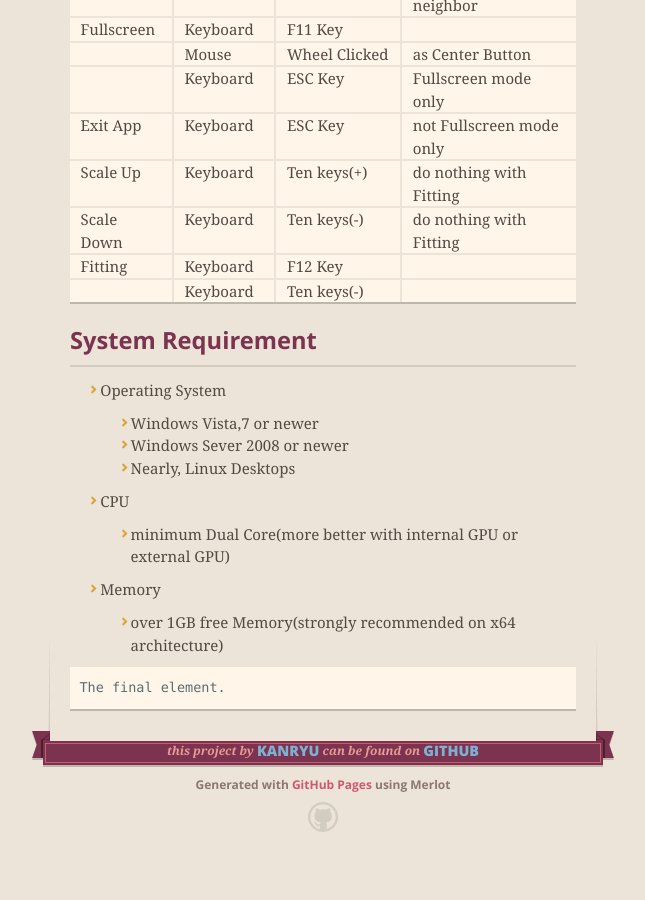
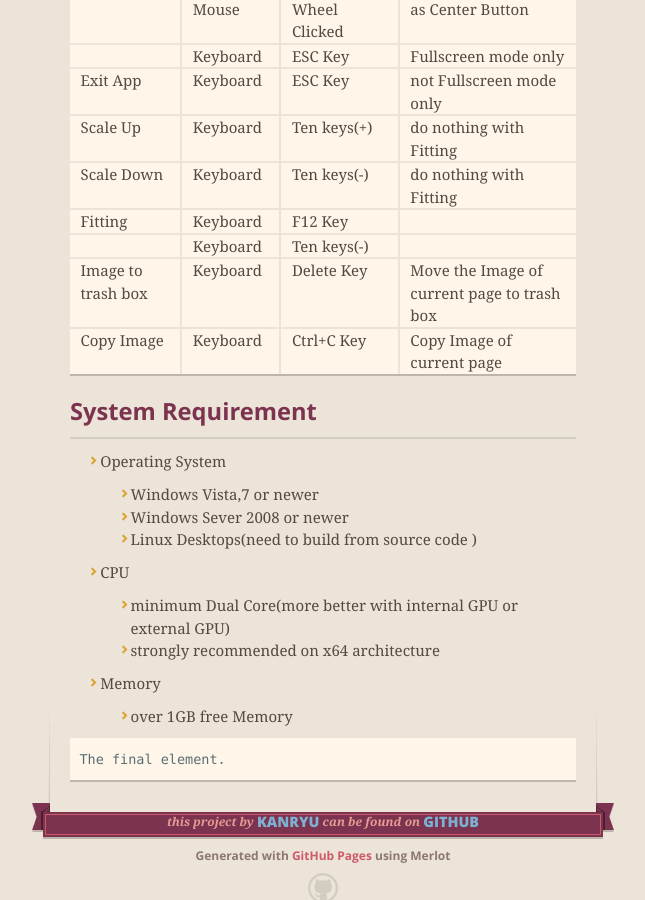
Before and after one commit to kanryu/quickviewer, a Jekyll site: the page built from docs/index.md, in a window 1280 px wide and 900 px high, scrolled down 3386 px. Shown: the whole window, without its empty margins (317-962 px from the left). Built offline with Jekyll 4.4.1, drawn with Linux system fonts in a browser that asks for light colours; nearby versions of some CDN libraries; our own code applies the rules of GitHub Pages for plain Markdown files; before the commit the page ends 4258 px from its top, so only the background shows below that.

Commit message:
Update index.md

````diff
--- a/docs/index.md
+++ b/docs/index.md
@@ -99,17 +99,23 @@ You can do screen operations with the main menu, tool bar, mouse button, wheel,
 | Scale Down  | Keyboard | Ten keys(-) | do nothing with Fitting |
 | Fitting     | Keyboard | F12 Key |  |
 |             | Keyboard | Ten keys(-) | |
+| Image to trash box   | Keyboard | Delete Key | Move the Image of current page to trash box |
+| Copy Image   | Keyboard | Ctrl+C Key | Copy Image of current page |
+
+
+
 
 ## System Requirement
 
 - Operating System
     - Windows Vista,7 or newer
     - Windows Sever 2008 or newer
-    - Nearly, Linux Desktops
+    - Linux Desktops(need to build from source code )
 - CPU
     - minimum Dual Core(more better with internal GPU or external GPU)
+    - strongly recommended on x64 architecture
 - Memory
-    - over 1GB free Memory(strongly recommended on x64 architecture)
+    - over 1GB free Memory
 
 ```
 The final element.
````
